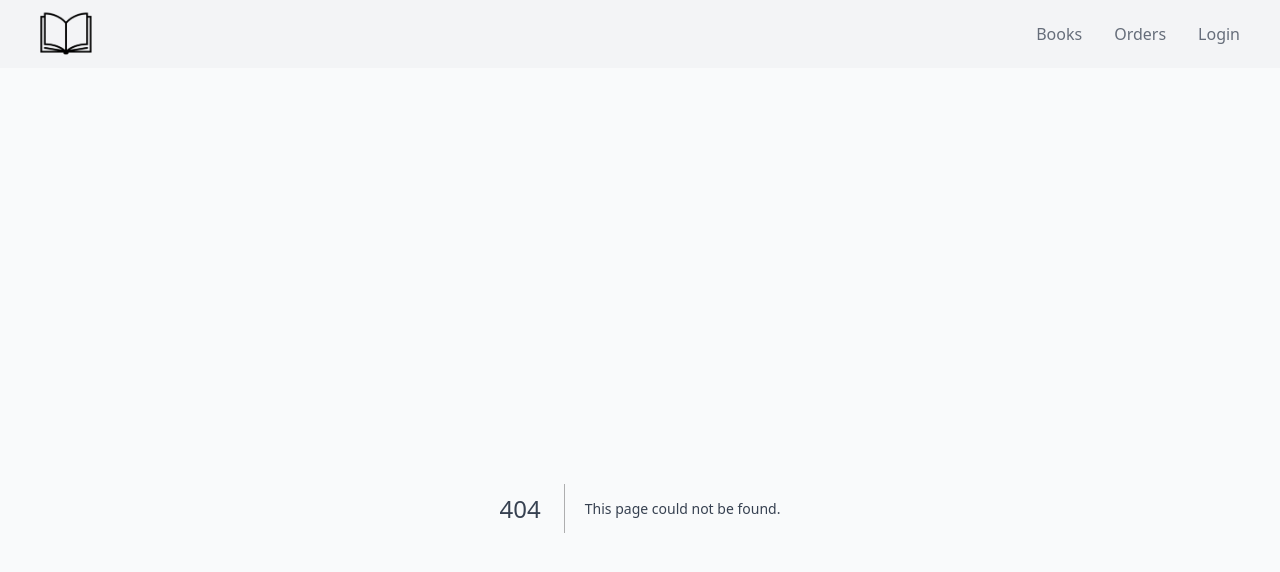
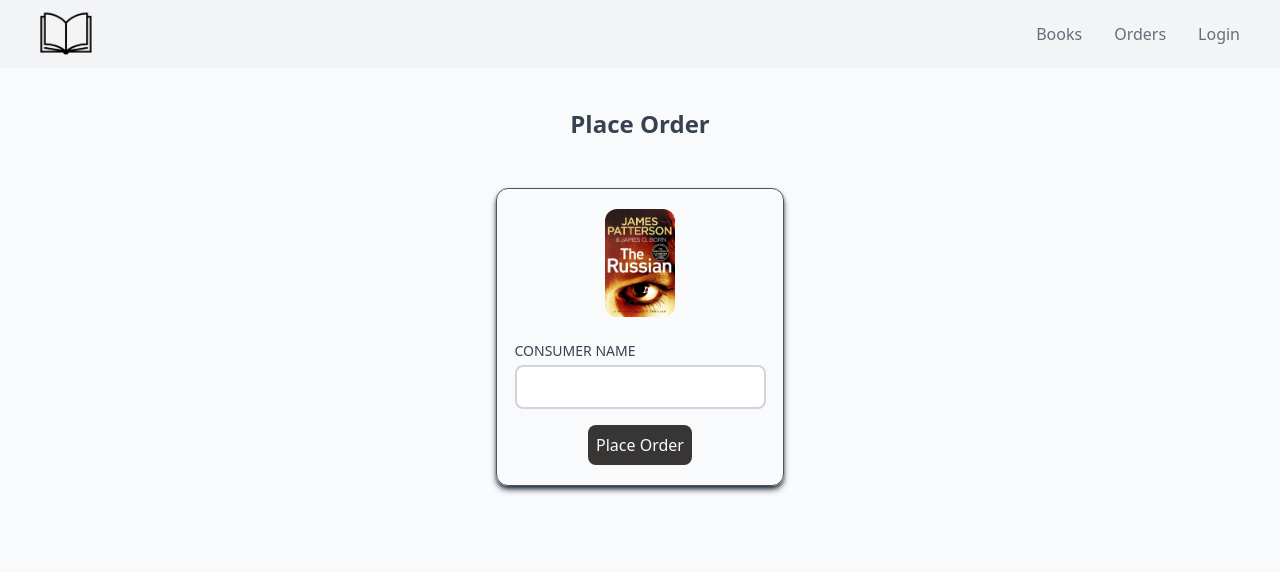
Before and after one commit to hassan-ak/wmd-next-simple-books, a Next.js app: page /books/1/placeorder in a window 1280 px wide. Before the commit this address had no page. Shown: the top 572 px of the page. Built offline with nearby package versions, Linux system fonts and the light colour scheme.

Commit message:
create place order page

```diff
--- /dev/null
+++ b/src/app/books/[book]/placeorder/page.tsx
@@ -0,0 +1,188 @@
+'use client';
+
+//********************//
+//* Place Order Page *//
+//********************//
+import React from 'react';
+import Link from 'next/link';
+import { useState } from 'react';
+import { useSelector } from 'react-redux';
+import { usePathname } from 'next/navigation';
+import { selectedUser } from '@/slices/userSlice';
+import { BookCover } from '@/components/BookCover';
+
+//********************//
+//* Type Definations *//
+//********************//
+// Response form placing order API
+type PlaceResponse =
+  | { created: boolean; orderId: string }
+  | 'error'
+  | undefined;
+
+//********************//
+//* Place Order Page *//
+//********************//
+export default function PlaceOrder() {
+  // Get base URL to be used in Fetch request
+  const baseUrl = process.env.BASE_URL;
+
+  //*********************************//
+  //* Fetch User Deatils from Store *//
+  //*********************************//
+  const user = useSelector(selectedUser);
+  //************************//
+  //* Get Book ID from URL *//
+  //************************//
+  const id = usePathname().substring(
+    usePathname().indexOf('/books/') + '/books/'.length,
+    usePathname().indexOf('/placeorder')
+  );
+
+  /*********************/
+  //* State Menagement */
+  /*********************/
+  const [orderPlaced, setOrderPlaced] = useState(false); // keep record if  request for order is made or not
+  const [consumerName, setConsumerName] = useState(''); // Customer Name to be used in API request
+  const [placeOrderRes, setPlaceOrderRes] = useState<PlaceResponse>(); // APi response
+
+  //***********************************************//
+  //* Functon to send post request                *//
+  //* request to place Order                      *//
+  //* accept auth token and body with id and name *//
+  //***********************************************//
+  function signUp() {
+    fetch(`${baseUrl}/api/placeOrderHandler`, {
+      method: 'POST',
+      headers: { Authorization: user, 'Content-Type': 'application/json' },
+      body: JSON.stringify({
+        bookId: id,
+        customerName: consumerName,
+      }),
+      cache: 'no-store',
+    })
+      .then((response) => response.json())
+      .then((data) => setPlaceOrderRes(data))
+      .catch(() => setPlaceOrderRes('error'));
+  }
+
+  //********//
+  //* Page *//
+  //********//
+  return (
+    <div className='flex flex-col pb-5 justify-center items-center'>
+      {/* Page title */}
+      <h1 className='text-center font-bold text-2xl pb-12'>Place Order</h1>
+      <div className='flex flex-col justify-center items-center border border-gray-600 shadow-md shadow-gray-800 rounded-xl p-5 w-72'>
+        {/********************************/}
+        {/* Book Cover image based on ID */}
+        {/********************************/}
+        <div className='w-[70px] h-[108px] object-cover rounded-xl overflow-hidden mx-auto xmd:mx-1'>
+          <BookCover bookId={parseInt(id)} />
+        </div>
+
+        {!orderPlaced ? (
+          //***********************************************//
+          //* When request for placing order is not made  *//
+          //* Display a form and button                   *//
+          //* on button click call apii for placing order *//
+          //* on button click set request state to true   *//
+          //***********************************************//
+          <div>
+            <div className='flex flex-col mt-5'>
+              <label className='py-1 text-sm uppercase'>Consumer Name</label>
+              <input
+                className='flex rounded-lg border-2 border-gray-300 p-2 text-gray-700'
+                type='text'
+                onChange={(e) => {
+                  setConsumerName(e.target.value);
+                }}
+              />
+            </div>
+            <div className='flex justify-center'>
+              <button
+                className='w-fill mt-4 rounded-lg p-2 text-center text-gray-50 bg-[#383535]'
+                onClick={() => {
+                  signUp();
+                  setOrderPlaced(true);
+                }}
+              >
+                Place Order
+              </button>
+            </div>
+          </div>
+        ) : //
+        //***************************************//
+        //* When request for placing order made *//
+        //***************************************//
+        !placeOrderRes ? (
+          //*********************************************//
+          //* When request is made and response pending *//
+          //*********************************************//
+          <div>
+            <div className='flex flex-col mt-5 w-[265px]'>
+              <p className='py-1 text-sm uppercase'>Placing Order</p>
+              <p className='flex rounded-lg border-2 border-gray-300 p-2 text-gray-700'>
+                Loading ...
+              </p>
+            </div>
+            <div className='flex justify-center'>
+              <button className='w-fill mt-4 rounded-lg p-2 text-center text-gray-50 bg-[#383535]'>
+                ...........
+              </button>
+            </div>
+          </div>
+        ) : //
+        //*****************************************//
+        //* When request is made and api responds *//
+        //*****************************************//
+        placeOrderRes === 'error' ? (
+          //*******************************************************//
+          //* When request is made and api responds with error    *//
+          //* On button click clear form and set request to false *//
+          //*******************************************************//
+          <div>
+            <div className='flex flex-col mt-5 w-[265px]'>
+              <p className='py-1 text-sm uppercase'>Error</p>
+              <p className='flex rounded-lg border-2 border-gray-300 p-2 text-gray-700'>
+                Check your Login.
+              </p>
+            </div>
+
+            <div className='flex justify-center'>
+              <button
+                className='w-fill mt-4 rounded-lg p-2 text-center text-gray-50 bg-[#383535]'
+                onClick={() => {
+                  setOrderPlaced(false);
+                  setPlaceOrderRes(undefined);
+                }}
+              >
+                Retry
+              </button>
+            </div>
+          </div>
+        ) : (
+          //*******************************************************//
+          //* When request is made and api responds with data     *//
+          //* On button click move to specific order details page *//
+          //*******************************************************//
+          <div>
+            <div className='flex flex-col mt-5 w-[265px]'>
+              <p className='py-1 text-sm uppercase'>Order Placed</p>
+              <p className='flex rounded-lg border-2 text-xs border-gray-300 p-2 text-gray-700'>
+                Order Id : {placeOrderRes.orderId}
+              </p>
+            </div>
+            <div className='flex justify-center'>
+              <Link href={`./orders/${placeOrderRes.orderId}`}>
+                <button className='w-fill mt-4 rounded-lg p-2 text-center text-gray-50 bg-[#383535]'>
+                  Explore Order
+                </button>
+              </Link>
+            </div>
+          </div>
+        )}
+      </div>
+    </div>
+  );
+}
```
